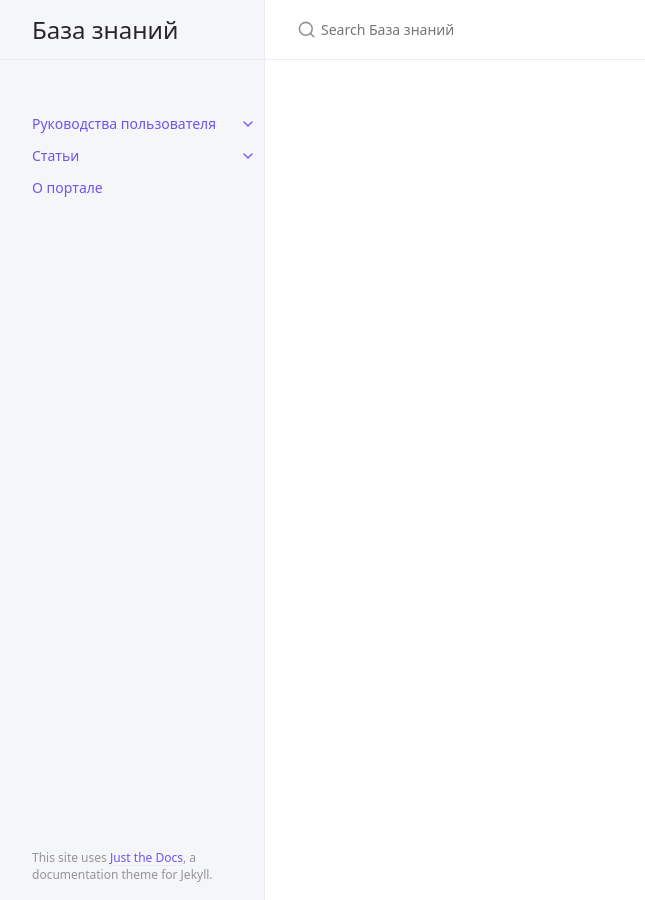
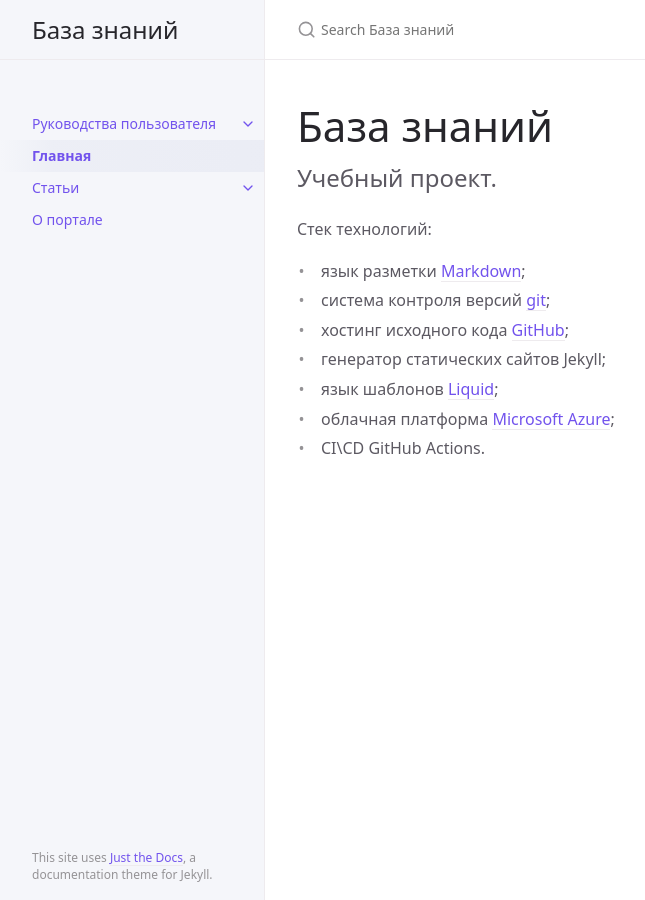
Before and after one commit to sergey-pixel/jekyll-azure-static, a Jekyll site: the page built from index.markdown, in a window 1280 px wide. Shown: the whole page, without its empty margins (107-752 px from the left). Built offline with Jekyll 4.4.1, drawn with Linux system fonts in a browser that asks for light colours.

Commit message:
change index Sublime

```diff
--- a/index.markdown
+++ b/index.markdown
@@ -1,6 +1,18 @@
 ---
-# Feel free to add content and custom Front Matter to this file.
-# To modify the layout, see https://jekyllrb.com/docs/themes/#overriding-theme-defaults
-
 layout: home
+title: Главная
+nav_order: 1
+permalink: /
 ---
+# База знаний
+{: .fs-9 }
+Учебный проект.
+{: .fs-6 .fw-300}
+Стек технологий:
+ - язык разметки [Markdown](https://daringfireball.net/projects/markdown);
+ - система контроля версий [git](https://git-scm.com);
+ - хостинг исходного кода [GitHub](https://github.com);
+ - генератор статических сайтов Jekyll;
+ - язык шаблонов [Liquid](https://shopify.github.io/liquid/);
+ - облачная платформа [Microsoft Azure](https://azure.microsoft.com);
+ - CI\CD GitHub Actions.
```
Also changed, not shown: docs/User-manual/SublimeText-Ubuntu.md (+3 -2 lines).
